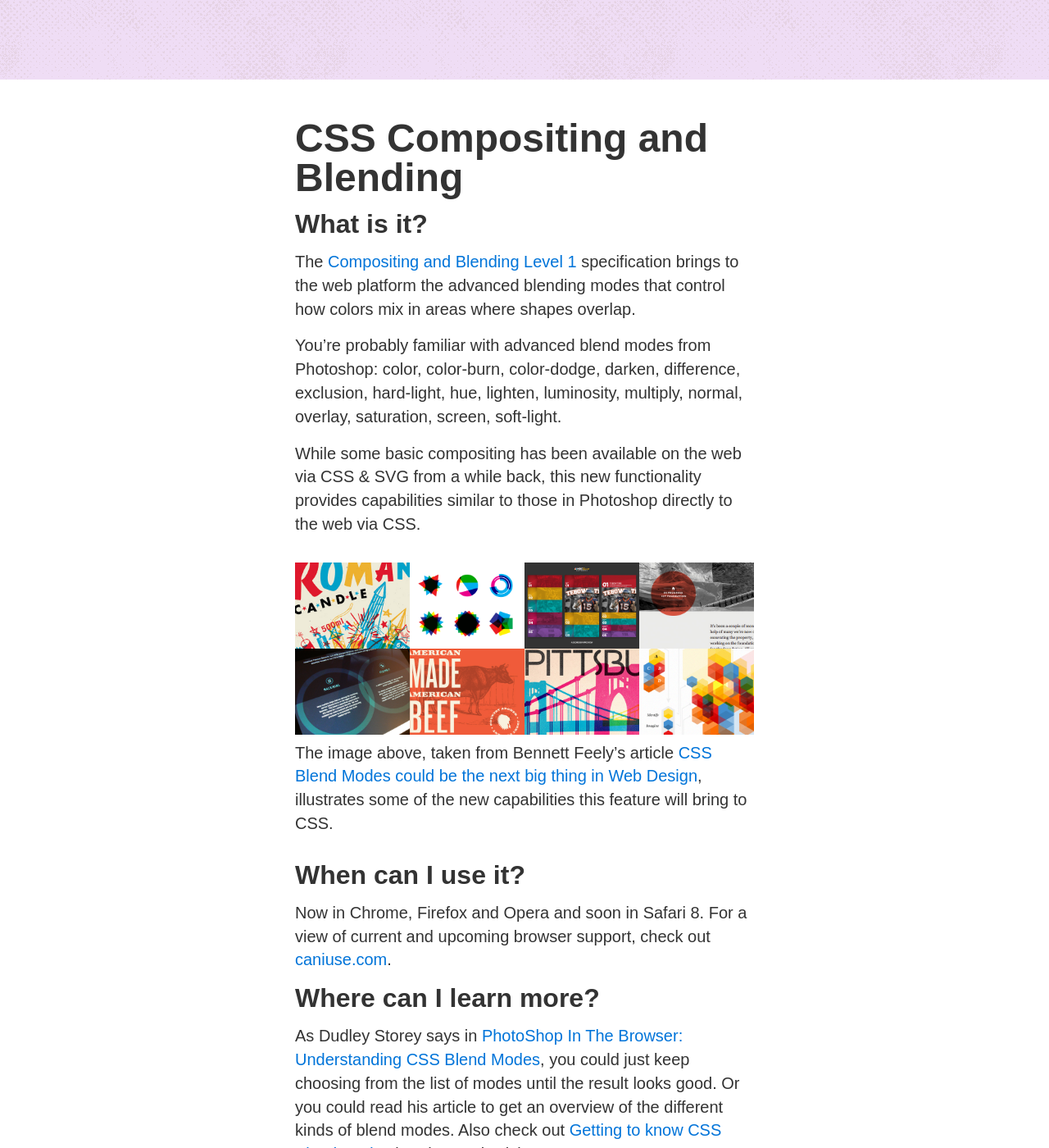
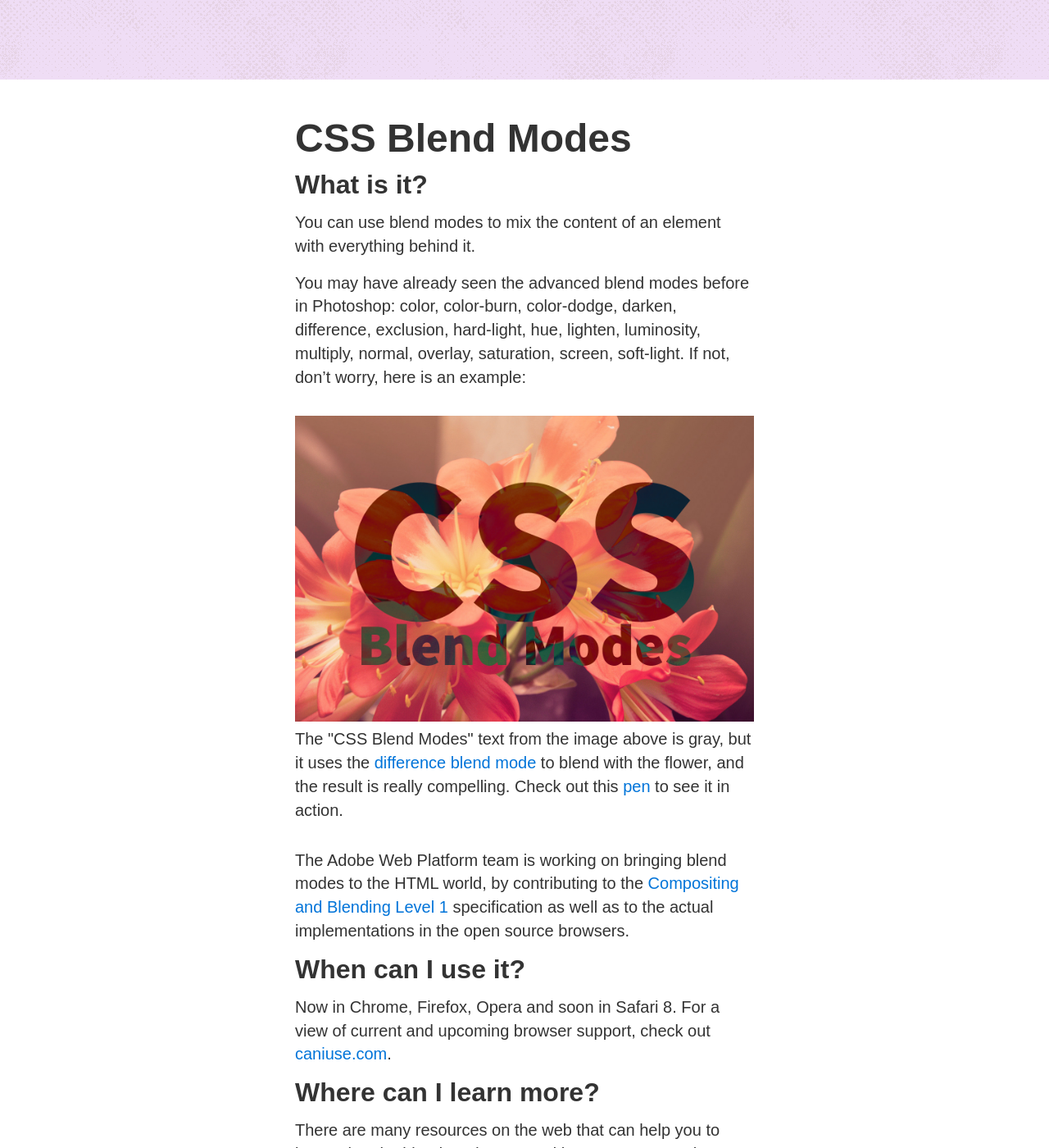
Before and after one commit to adobe-webplatform/adobe-webplatform.github.io, a Jekyll site: the page built from _posts/2014-06-12-blend-modes.md, in a window 1280 px wide and 1400 px high, scrolled down 453 px. Shown: the whole window at 82% size. Built offline with Jekyll 4.4.1, drawn with Linux system fonts in a browser that asks for light colours; some of the changed text lies outside the part shown.

Commit message:
Changing the blending example. Other changes

```diff
--- a/_posts/2014-06-12-blend-modes.md
+++ b/_posts/2014-06-12-blend-modes.md
@@ -8,33 +8,36 @@ full_image: project_header/icon-blend-modes.svg
 permalink: blend-modes
 bg: EFDDF5
 ---
-#CSS Compositing and Blending
+#CSS Blend Modes
 
 ##What is it?
 
-The [Compositing and Blending Level 1](http://dev.w3.org/fxtf/compositing-1/){:target="_blank"} specification brings to the web platform the advanced blending modes that control how colors mix in areas where shapes overlap.
+You can use blend modes to mix the content of an element with everything behind it.
 
-You’re probably familiar with advanced blend modes from Photoshop: color, color-burn, color-dodge, darken, difference, exclusion, hard-light, hue, lighten, luminosity, multiply, normal, overlay, saturation, screen, soft-light.
-
-While some basic compositing has been available on the web via CSS & SVG from a while back, this new functionality provides capabilities similar to those in Photoshop directly to the web via CSS.
+You may have already seen the advanced blend modes before in Photoshop: color, color-burn, color-dodge, darken, difference, exclusion, hard-light, hue, lighten, luminosity, multiply, normal, overlay, saturation, screen, soft-light. If not, don't worry, here is an example:
 
 <figure>
-  <a href="{{site.baseurl}}/img/blendmodes.png" target="_blank">
-    <img src="{{site.baseurl}}/img/blendmodes.png" alt="CSS Blend Modes Examples">
+  <a href="/img/css-blend-modes.png" target="_blank">
+    <img src="/img/css-blend-modes.png" alt="CSS Blend Modes Example">
   </a>
-  <figcaption>The image above, taken from Bennett Feely’s article <a href="https://medium.com/@bennettfeely/css-blend-modes-could-be-the-next-big-thing-in-web-design-6b51bf53743a" target="_blank">CSS Blend Modes could be the next big thing in Web Design</a>, illustrates some of the new capabilities this feature will bring to CSS.</figcaption>
+  <figcaption>The "CSS Blend Modes" text from the image above is gray, but it uses the <a href="http://dev.w3.org/fxtf/compositing-1/#blendingdifference" target="_blank">difference blend mode</a> to blend with the flower, and the result is really compelling. Check out this <a href="http://codepen.io/adobe/pen/iAunb" target="_blank">pen</a> to see it in action.</figcaption>
 </figure>
+
+The Adobe Web Platform team is working on bringing blend modes to the HTML world, by contributing to the [Compositing and Blending Level 1](http://dev.w3.org/fxtf/compositing-1/){:target="_blank"} specification as well as to the actual implementations in the open source browsers.
+
 
 ##When can I use it?
 
-Now in Chrome, Firefox and Opera and soon in Safari 8. For a view of current and upcoming browser support, check out [caniuse.com](http://caniuse.com/#search=blend-mode){:target="_blank"}.
+Now in Chrome, Firefox, Opera and soon in Safari 8. For a view of current and upcoming browser support, check out [caniuse.com](http://caniuse.com/#search=blend-mode){:target="_blank"}.
 
 ##Where can I learn more?
 
+There are many resources on the web that can help you to learn what the blend modes are and how you can use them to create compelling visual effects.
+
 As Dudley Storey says in [PhotoShop In The Browser: Understanding CSS Blend Modes](http://demosthenes.info/blog/707/PhotoShop-In-The-Browser-Understanding-CSS-Blend-Modes){:target="_blank"}, you could just keep choosing from the list of modes until the result looks good. Or you could read his article to get an overview of the different kinds of blend modes. Also check out [Getting to know CSS Blend Modes](http://dev.opera.com/articles/getting-to-know-css-blend-modes/){:target="_blank"} by Shwetank Dixit.
 
-To deepen your understanding, do check out the [The Compositing and Blending Level 1](http://dev.w3.org/fxtf/compositing-1/){:target="_blank"} spec. There are a lot of examples to help clarify the technical talk.
+To deepen your understanding, do check out the [Compositing and Blending Level 1](http://dev.w3.org/fxtf/compositing-1/){:target="_blank"} specification. There are a lot of examples to help clarify the technical talk.
 
-And to inspire you, check out Bennett Feely’s [background blend modes](http://bennettfeely.com/gradients/){:target="_blank"} and CodePen.io [pens](http://codepen.io/bennettfeely/pen/uLKrG){:target="_blank"} and [collection](http://codepen.io/collection/Kgshi/){:target="_blank"}.
+And to inspire you, check out Bennett Feely’s [article](http://bennettfeely.com/gradients/){:target="_blank"} about [background blend modes](http://dev.w3.org/fxtf/compositing-1/#propdef-background-blend-mode){:target="_blank"} and his CodePen.io [collection](http://codepen.io/collection/Kgshi/){:target="_blank"}, as well as the [Background Blend Modes](http://codepen.io/collection/Hcdol/){:target="_blank"} and [Blend Modes](http://codepen.io/collection/hfxiw/){:target="_blank"} collections from the Adobe Web Platform team.
 
 We’ll be sharing more information and updates from our [blog](http://blogs.adobe.com/webplatform/category/features/css-compositing/){:target="_blank"} and [twitter](https://twitter.com/adobeweb){:target="_blank"} account.
```
Also changed, not shown: img/css-blend-modes.png (added).
